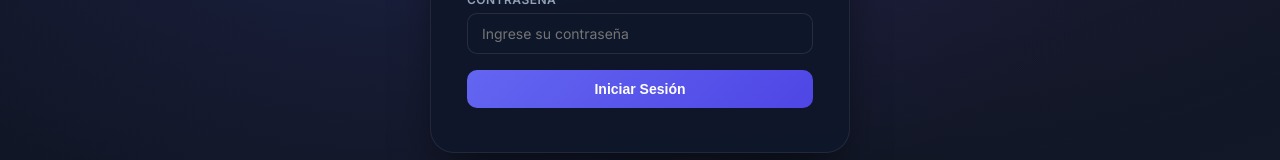
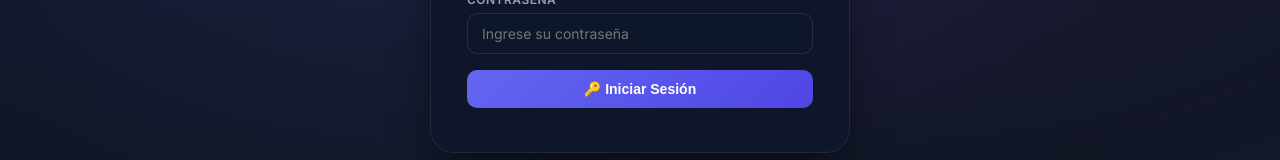
Before and after one commit to roger06javi/G7_Agencia-de-viaje, a React (Vite) app in the folder frontend/: page / in a window 1280 px wide. Shown: the part 489-649 px from the top of the page. Built offline with nearby package versions, Linux system fonts and the light colour scheme; no server answers.

Commit message:
Agregar icono al botón de login

```diff
--- a/frontend/src/pages/login.jsx
+++ b/frontend/src/pages/login.jsx
@@ -82,7 +82,7 @@ function Login() {
                     </div>
 
                     <button type="submit" className="btn-primary" disabled={isLoading}>
-                        {isLoading ? 'Iniciando sesión...' : 'Iniciar Sesión'}
+                        {isLoading ? 'Iniciando sesión...' : '🔑 Iniciar Sesión'}
                     </button>
                 </form>
             </div>
```
